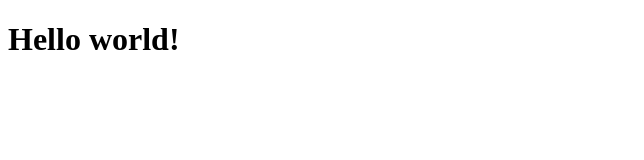
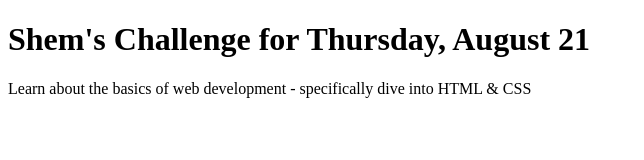
Before and after one commit to shem4soul/100-days-of-coding-challenge, a plain HTML site: page index.html in a window 1280 px wide. Shown: the whole page, without its empty margins (0-644 px from the left). Drawn offline with Linux system fonts and the light colour scheme.

Commit message:
updated html page

```diff
--- a/index.html
+++ b/index.html
@@ -6,6 +6,7 @@
     <title>Document</title>
 </head>
 <body>
-    <h1>Hello world!</h1>
+    <h1>Shem's Challenge for Thursday, August 21 </h1>
+    <p>Learn about the basics of web development - specifically dive into HTML & CSS</p>
 </body>
 </html>
```
